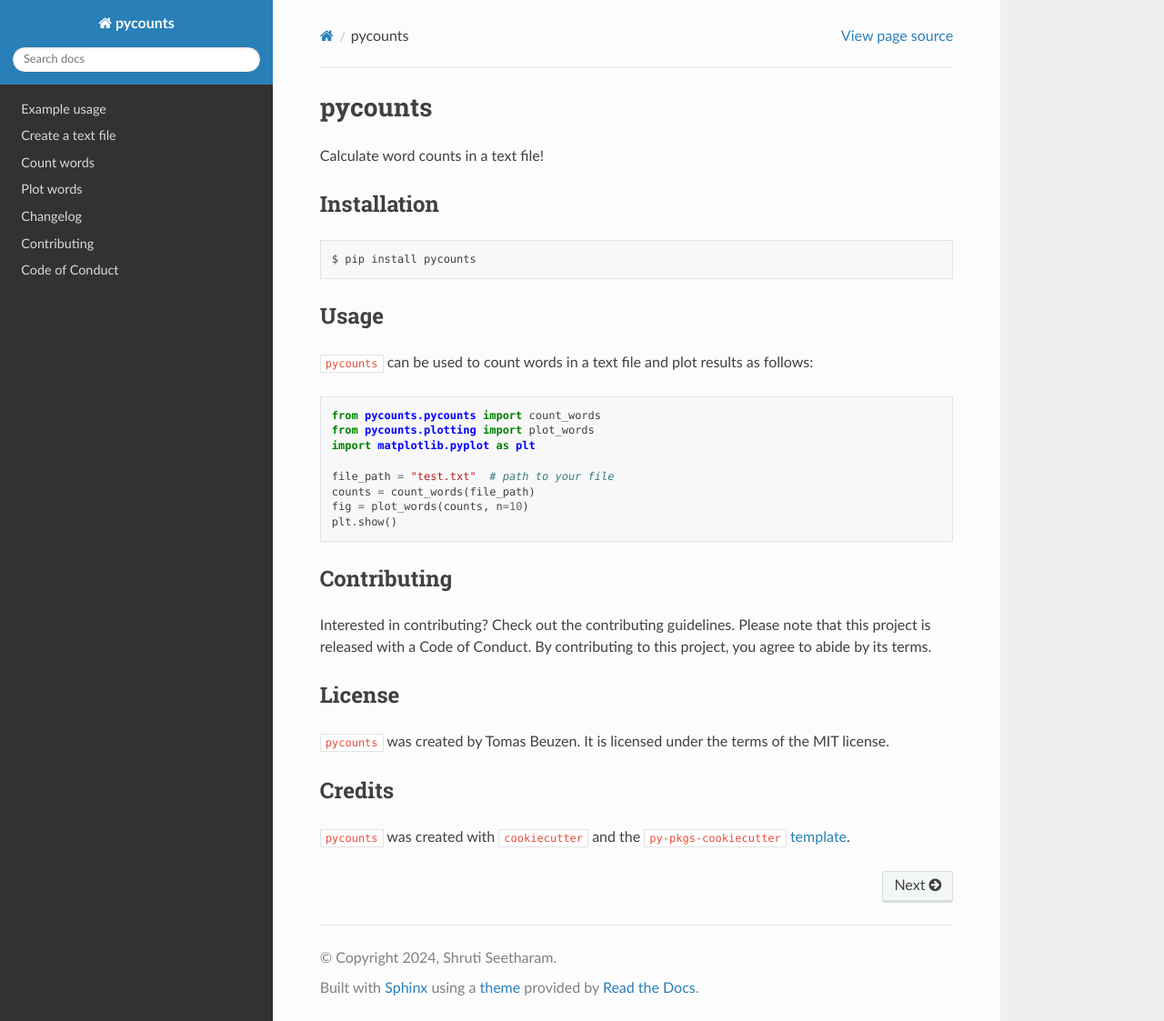
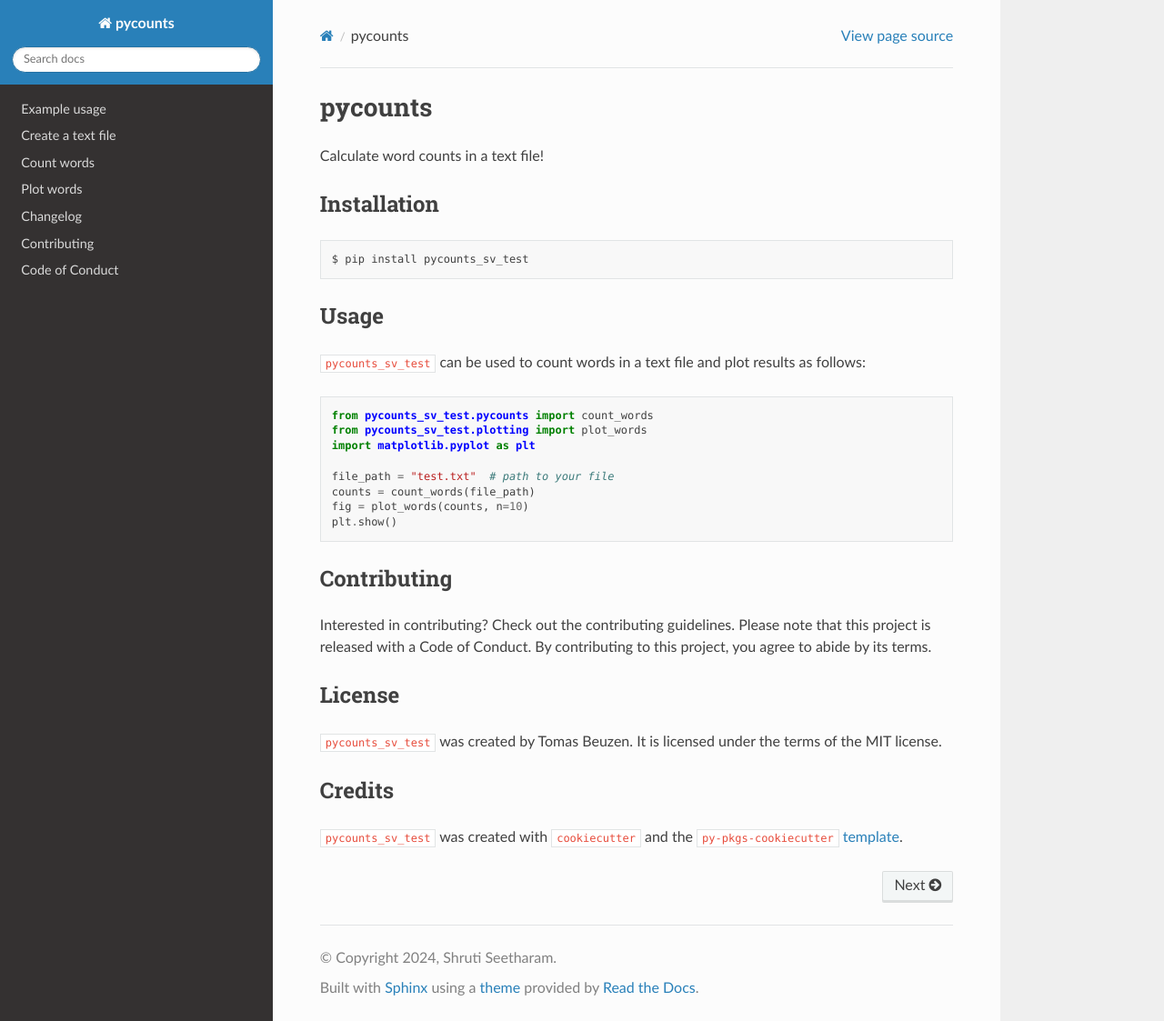
Before and after one commit to svs1607/pycounts, a Sphinx documentation site: the page built from docs/index.md, in a window 1280 px wide and 1123 px high. Shown: the whole window at 91% size. Built offline with Sphinx 7.4.7 and the Read the Docs theme 2.0.0, drawn with Linux system fonts in a browser that asks for light colours; pages that are not in the unit, such as notebooks, are missing from menus.

Commit message:
Fix package name

````diff
--- a/README.md
+++ b/README.md
@@ -5,17 +5,17 @@ Calculate word counts in a text file!
 ## Installation
 
 ```bash
-$ pip install pycounts
+$ pip install pycounts_sv_test
 ```
 
 ## Usage
 
-`pycounts` can be used to count words in a text file and plot results
+`pycounts_sv_test` can be used to count words in a text file and plot results
 as follows:
 
 ```python
-from pycounts.pycounts import count_words
-from pycounts.plotting import plot_words
+from pycounts_sv_test.pycounts import count_words
+from pycounts_sv_test.plotting import plot_words
 import matplotlib.pyplot as plt
 
 file_path = "test.txt"  # path to your file
@@ -32,12 +32,12 @@ By contributing to this project, you agree to abide by its terms.
 
 ## License
 
-`pycounts` was created by Tomas Beuzen. It is licensed under the terms
+`pycounts_sv_test` was created by Tomas Beuzen. It is licensed under the terms
 of the MIT license.
 
 ## Credits
 
-`pycounts` was created with
+`pycounts_sv_test` was created with
 [`cookiecutter`](https://cookiecutter.readthedocs.io/en/latest/) and
 the `py-pkgs-cookiecutter`
 [template](https://github.com/py-pkgs/py-pkgs-cookiecutter).
--- a/docs/conf.py
+++ b/docs/conf.py
@@ -28,6 +28,8 @@ autoapi_dirs = ["../src"]
 # This pattern also affects html_static_path and html_extra_path.
 exclude_patterns = ["_build", "Thumbs.db", ".DS_Store"]
 
+
+
 # -- Options for HTML output -------------------------------------------------
 
 # The theme to use for HTML and HTML Help pages.  See the documentation for
--- /dev/null
+++ b/docs/einstein.txt
@@ -0,0 +1 @@
+Insanity is doing the same thing over and over and expecting different results.
````
Also changed, not shown: docs/example.ipynb, 1 other file.
